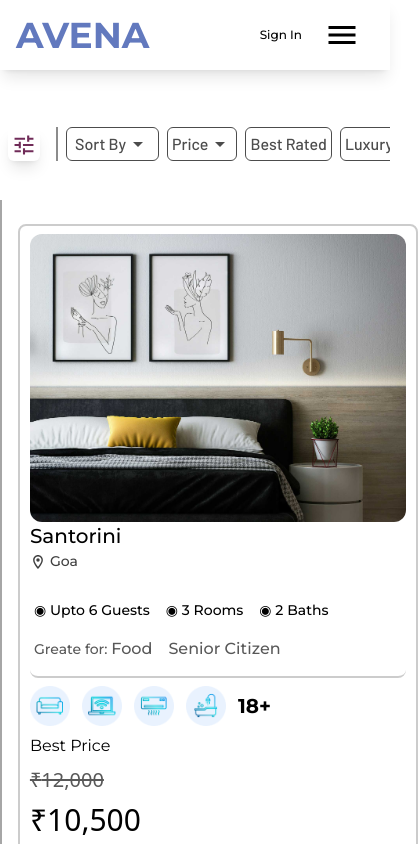
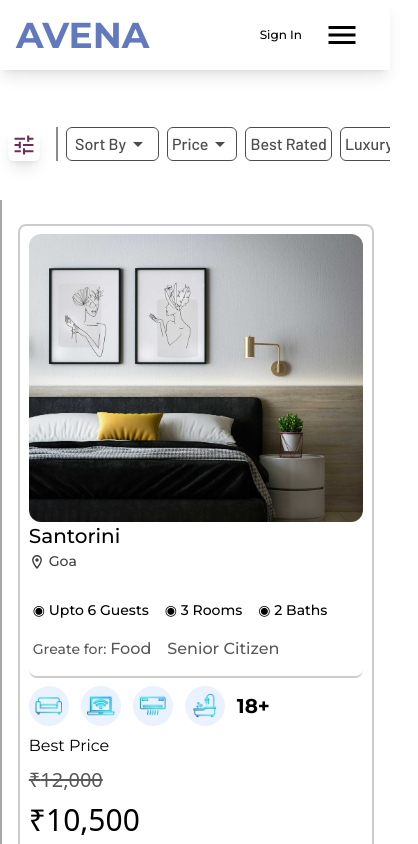
Before and after one commit to CoderAnshul/hotel-web, a React app: page /explore in a window 390 px wide. Shown: the top 844 px of the page, 418 px wide, since content can reach past the window. Built offline with nearby package versions, Linux system fonts and the light colour scheme; the HTML template or start-up script is replaced by a standard one.

Commit message:
css updation

```diff
--- a/src/Pages/Explore.jsx
+++ b/src/Pages/Explore.jsx
@@ -636,7 +636,7 @@ const Explore = () => {
       <div className="main-content flex gap-4 md:flex-col flex-wrap items-center  h-full w-[100%] pt-6 p-4 border-l-2 mt-4 border-black border-opacity-35 bg-white">
         {data.map((item) => (
             <div key={item.id} className=" w-full items-start lg:ml-6">
-            <Link to={`/home-des/${item.id}`}   className="box h-[700px] flex flex-col items-center  w-[400px] md:w-full max-w-[1000px] md:flex-row md:h-[280px] border-2 border-black border-opacity-20 outline-none pl rounded-lg">
+            <Link to={`/home-des/${item.id}`}   className="box h-[700px] flex flex-col items-center  min-w-[330px] md:w-full max-w-[1000px] md:flex-row md:h-[280px] border-2 border-black border-opacity-20 outline-none pl rounded-lg">
 
             <div className="image md:h-[95%] md:ml-2 md:-mt-1 w-[95%] md:w-[55%] mt-2 rounded-xl overflow-hidden h-[50%]">
               <img className="h-full w-full object-cover" src={slide} alt="" />
```
